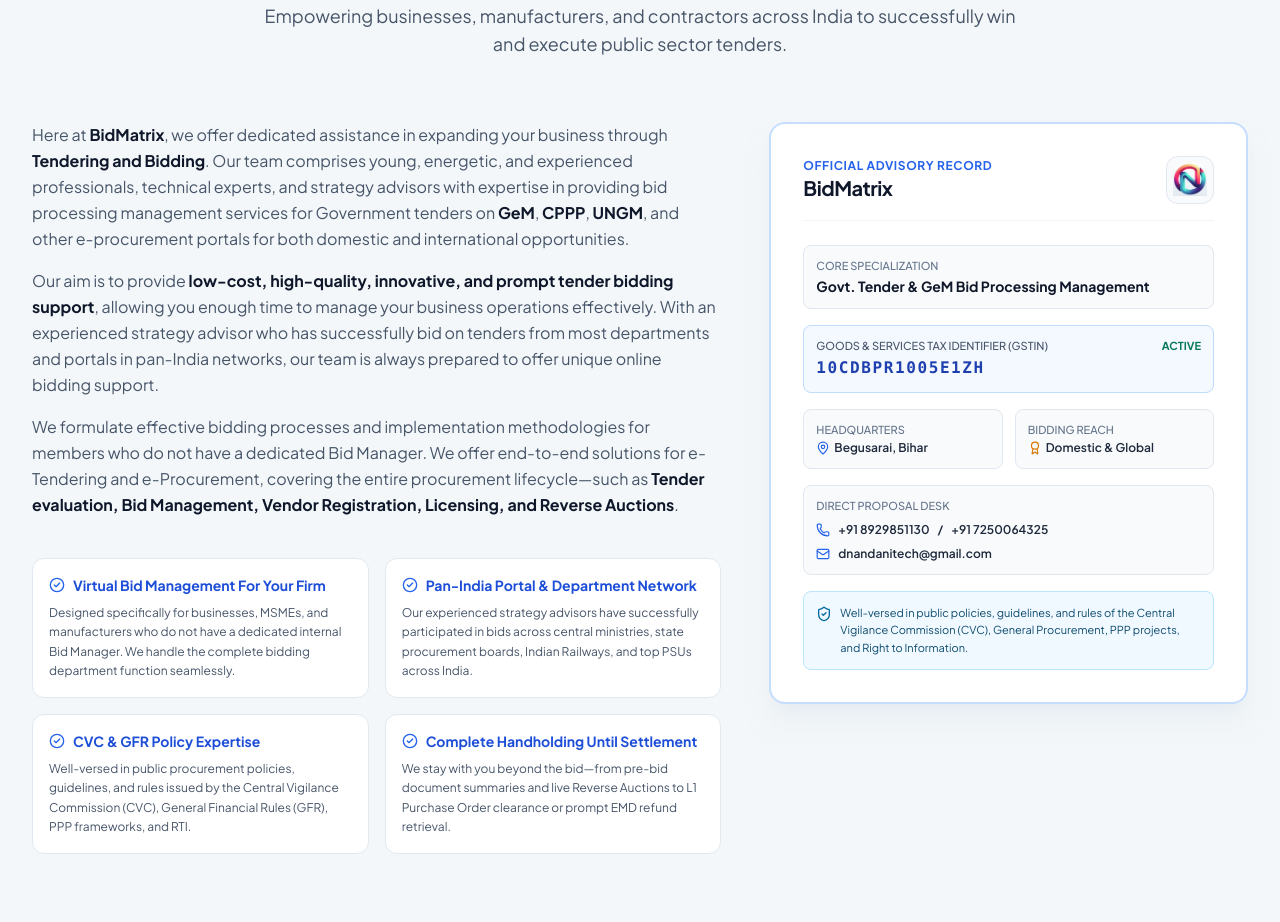
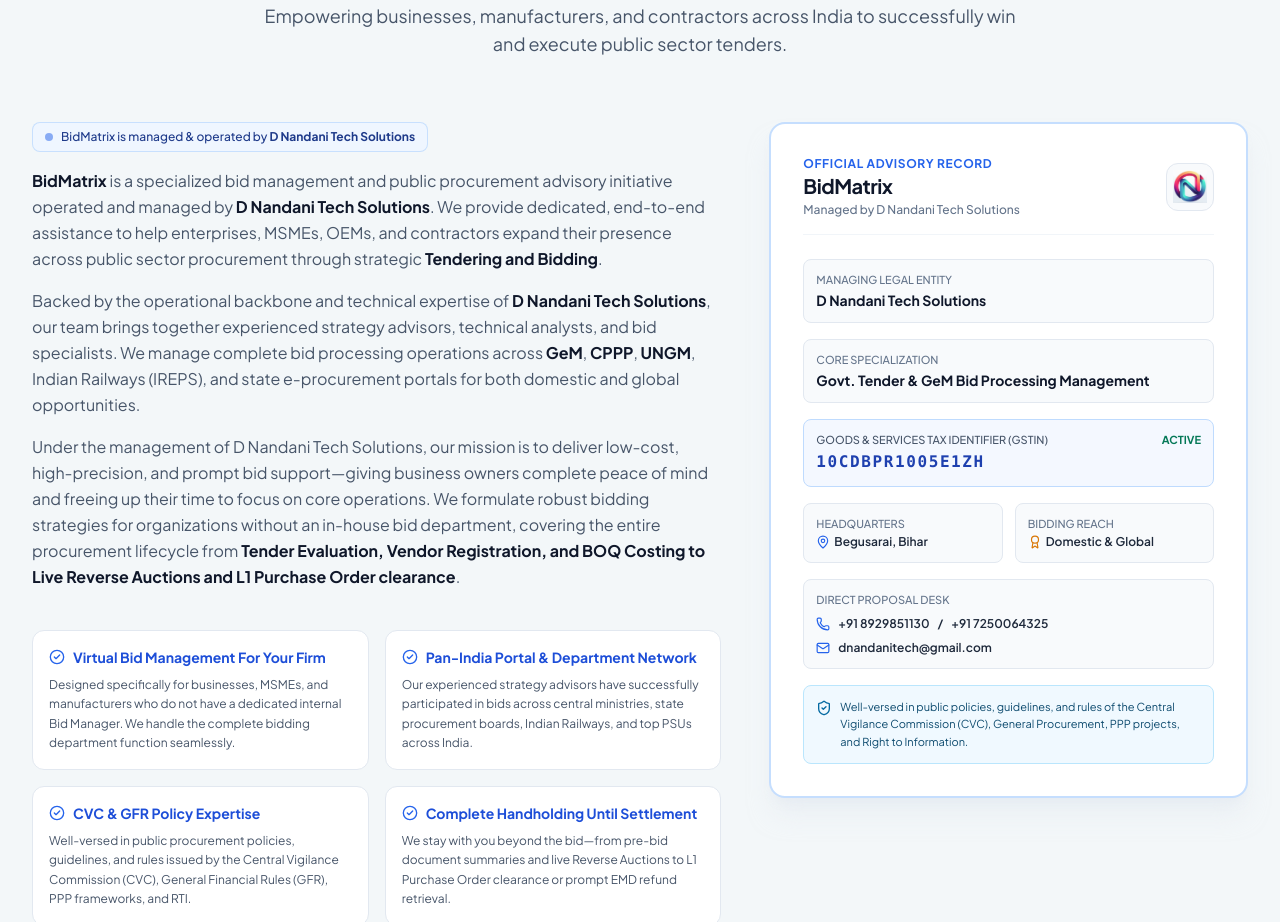
Before and after one commit to dntsbidmatrix/dnts, a React (Vite) app: page / in a window 1280 px wide. Shown: the part 8820-9742 px from the top of the page. Built offline with nearby package versions, Linux system fonts and the light colour scheme.

Commit message:
docs(about): add description clarifying BidMatrix is managed and operated by D Nandani Tech Solutions

```diff
--- a/src/components/AboutUs.jsx
+++ b/src/components/AboutUs.jsx
@@ -45,14 +45,18 @@
           {/* Left Column: Official Proposal Text & Pillars */}
           <div className="lg:col-span-7 space-y-8">
             <div className="space-y-4 text-slate-600 text-base leading-relaxed">
+              <div className="inline-flex items-center space-x-2 px-3 py-1.5 rounded-lg bg-blue-50 border border-blue-200/80 text-blue-900 text-xs font-medium">
+                <span className="w-2 h-2 rounded-full bg-blue-600 inline-block animate-pulse"></span>
+                <span>BidMatrix is managed & operated by <strong>D Nandani Tech Solutions</strong></span>
+              </div>
               <p>
-                Here at <strong className="text-slate-900">BidMatrix</strong>, we offer dedicated assistance in expanding your business through <strong className="text-slate-900">Tendering and Bidding</strong>. Our team comprises young, energetic, and experienced professionals, technical experts, and strategy advisors with expertise in providing bid processing management services for Government tenders on <strong className="text-slate-900">GeM</strong>, <strong className="text-slate-900">CPPP</strong>, <strong className="text-slate-900">UNGM</strong>, and other e-procurement portals for both domestic and international opportunities.
+                <strong className="text-slate-900">BidMatrix</strong> is a specialized bid management and public procurement advisory initiative operated and managed by <strong className="text-slate-900">D Nandani Tech Solutions</strong>. We provide dedicated, end-to-end assistance to help enterprises, MSMEs, OEMs, and contractors expand their presence across public sector procurement through strategic <strong className="text-slate-900">Tendering and Bidding</strong>.
               </p>
               <p>
-                Our aim is to provide <strong className="text-slate-900">low-cost, high-quality, innovative, and prompt tender bidding support</strong>, allowing you enough time to manage your business operations effectively. With an experienced strategy advisor who has successfully bid on tenders from most departments and portals in pan-India networks, our team is always prepared to offer unique online bidding support.
+                Backed by the operational backbone and technical expertise of <strong className="text-slate-900">D Nandani Tech Solutions</strong>, our team brings together experienced strategy advisors, technical analysts, and bid specialists. We manage complete bid processing operations across <strong className="text-slate-900">GeM</strong>, <strong className="text-slate-900">CPPP</strong>, <strong className="text-slate-900">UNGM</strong>, Indian Railways (IREPS), and state e-procurement portals for both domestic and global opportunities.
               </p>
               <p>
-                We formulate effective bidding processes and implementation methodologies for members who do not have a dedicated Bid Manager. We offer end-to-end solutions for e-Tendering and e-Procurement, covering the entire procurement lifecycle—such as <strong className="text-slate-900">Tender evaluation, Bid Management, Vendor Registration, Licensing, and Reverse Auctions</strong>.
+                Under the management of D Nandani Tech Solutions, our mission is to deliver low-cost, high-precision, and prompt bid support—giving business owners complete peace of mind and freeing up their time to focus on core operations. We formulate robust bidding strategies for organizations without an in-house bid department, covering the entire procurement lifecycle from <strong className="text-slate-900">Tender Evaluation, Vendor Registration, and BOQ Costing to Live Reverse Auctions and L1 Purchase Order clearance</strong>.
               </p>
             </div>
 
@@ -85,6 +89,9 @@
                   <h3 className="text-xl font-bold text-slate-900 tracking-tight">
                     BidMatrix
                   </h3>
+                  <p className="text-xs text-slate-500 font-medium mt-0.5">
+                    Managed by D Nandani Tech Solutions
+                  </p>
                 </div>
                 <div className="w-12 h-12 rounded-xl bg-slate-50 border border-slate-200 p-1.5 flex items-center justify-center">
                   <img src="/logo.png" alt="Logo" className="w-full h-full object-contain" />
@@ -93,6 +100,11 @@
 
               {/* Data Rows */}
               <div className="space-y-4 text-xs">
+
+                <div className="p-3 rounded-lg bg-slate-50 border border-slate-200">
+                  <div className="text-slate-500 text-[11px] mb-0.5 font-medium">MANAGING LEGAL ENTITY</div>
+                  <div className="text-slate-900 font-bold text-sm">D Nandani Tech Solutions</div>
+                </div>
 
                 <div className="p-3 rounded-lg bg-slate-50 border border-slate-200">
                   <div className="text-slate-500 text-[11px] mb-0.5 font-medium">CORE SPECIALIZATION</div>
```
